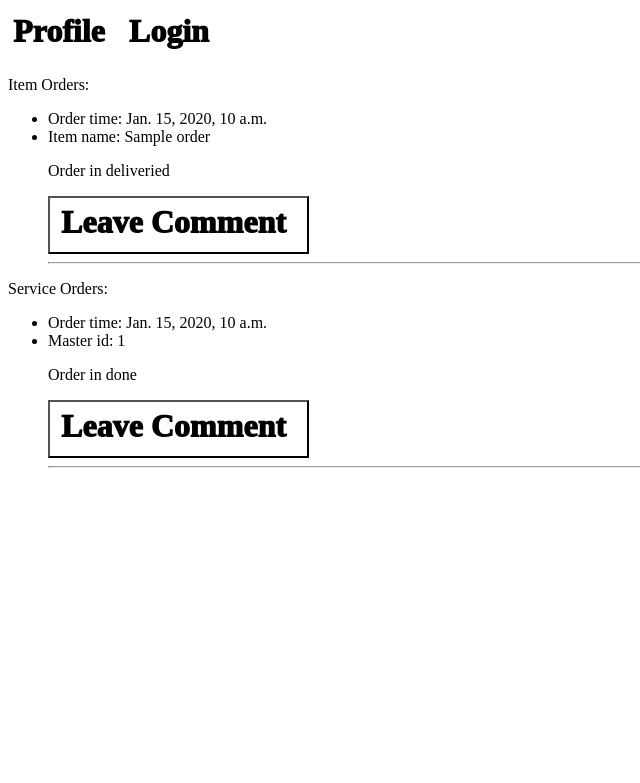
After one commit to Garou993/BD, a Django app: template mysite/polls/templates/html/my_orders.html in a window 1280 px wide. The commit adds this page. Shown: the top 783 px of the page, without its empty margins (0-640 px from the left). Run offline with Django 4.2, Linux system fonts and the light colour scheme; the template is opened without the code that fills it: most values are stand-ins (such as "Sample title", 1, 10 or a date in 2020); parts of the project's set-up code (start-up, migrations or seed data) failed here and were passed over.

Commit message:
My orders page

```diff
--- a/mysite/mysite/urls.py
+++ b/mysite/mysite/urls.py
@@ -27,4 +27,5 @@ urlpatterns = [
     path("logout/", include ("polls.urls.logout_urls")),
     path("profile/", include("polls.urls.profile_urls")),
     path("make_order_service/", include("polls.urls.make_order_service_urls")),
+    path("my_orders/", include("polls.urls.my_orders_urls"))
 ]
--- /dev/null
+++ b/mysite/polls/templates/html/my_orders.html
@@ -0,0 +1,70 @@
+<head>
+    <style>
+        a{
+            font-family: normal;
+            color:black;
+            text-decoration: none;
+            font-size:large;
+            margin-bottom: 5px;
+            display: block;
+        }
+        button{
+            color: black;
+            background-color:white;
+            display: block;
+            margin-bottom: 5px;
+        }
+    </style>
+</head>
+
+<body>
+    {% include "html/header.html" %}
+
+    <p>Item Orders:</p>
+    {% if item_orders %}
+        <ul>
+        {%  for order in item_orders %}
+            <li>Order time: {{order.order_datetime}}</li>
+            <li>Item name: {{order.item_name}}</li>
+
+            {%if order.order_status == 0 %}
+                <p>Order in progress</p>
+            {% elif order.order_status == 1 %}
+                <p>Order in delivery</p>
+            {%else%}
+                <p>Order in deliveried</p>
+            {% endif %}
+
+            <button>
+                <a>Leave Comment</a>
+            </button>
+
+            <hr>
+        {% endfor %}
+        </ul>
+    {% endif %}
+
+    <p>Service Orders:</p>
+    {% if service_orders %}
+        <ul>
+        {%  for order in service_orders %}
+            <li>Order time: {{order.order_datetime}}</li>
+            <li>Master id: {{order.master_id}}</li>
+
+            {%if order.order_status == 0 %}
+                <p>Order in progress</p>
+            {% elif order.order_status == 1 %}
+                <p>Master on the way</p>
+            {%else%}
+                <p>Order in done</p>
+            {% endif %}
+
+            <button>
+                <a>Leave Comment</a>
+            </button>
+
+            <hr>
+        {% endfor %}
+        </ul>
+    {% endif %}
+</body>
```
Also changed, not shown: mysite/polls/templates/html/profile.html (+11 -4 lines), mysite/polls/urls/my_orders_urls.py (added, +8 -0 lines), mysite/polls/views.py (+24 -9 lines), 1 other file.
